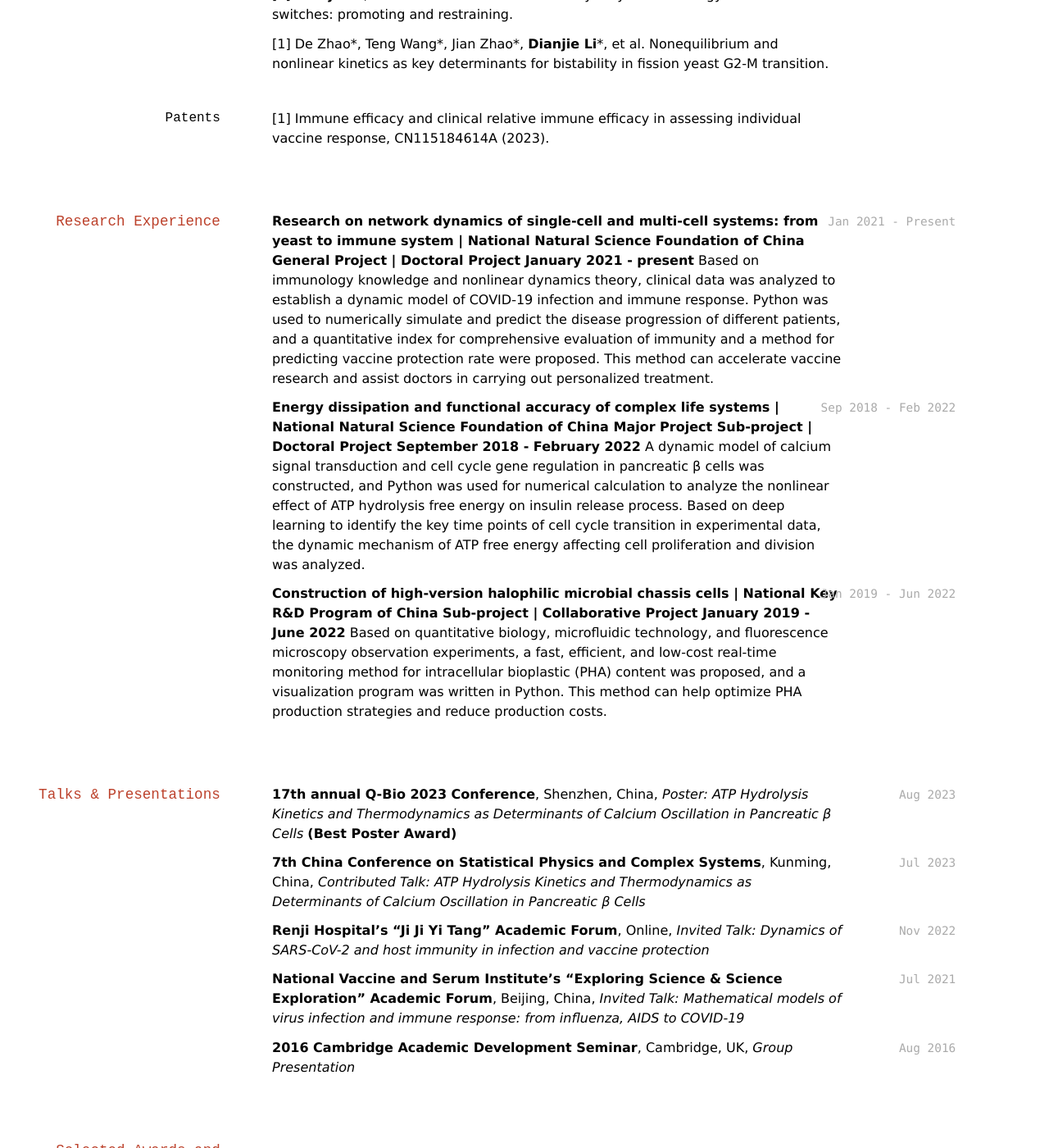
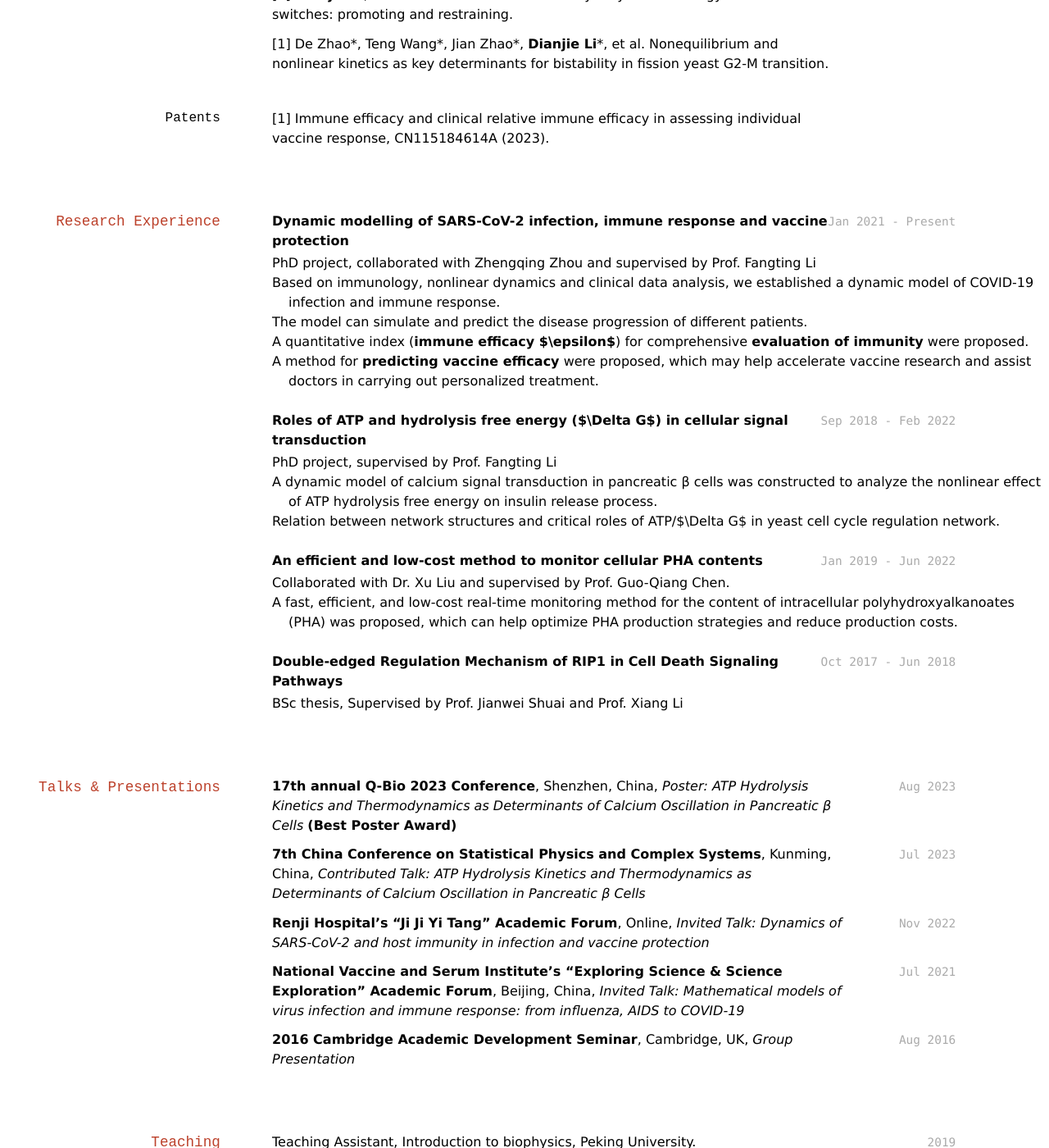
Before and after one commit to EggYouKnow/EggYouKnow.github.io, a Jekyll site: the page built from index.md, in a window 1280 px wide and 1400 px high, scrolled down 1235 px. Shown: the whole window at 82% size. Built offline with Jekyll 4.4.1, drawn with Linux system fonts in a browser that asks for light colours; some of the changed text lies outside the part shown.

Commit message:
Update index.md

```diff
--- a/index.md
+++ b/index.md
@@ -57,14 +58,24 @@ Quantitative biology, bioenergetics, theoretical immunology, and system medicine
 [1] Immune efficacy and clinical relative immune efficacy in assessing individual vaccine response, CN115184614A (2023).
 
 ## Research Experience
-`Jan 2021 - Present` **Research on network dynamics of single-cell and multi-cell systems: from yeast to immune system | National Natural Science Foundation of China General Project | Doctoral Project January 2021 - present**
-Based on immunology knowledge and nonlinear dynamics theory, clinical data was analyzed to establish a dynamic model of COVID-19 infection and immune response. Python was used to numerically simulate and predict the disease progression of different patients, and a quantitative index for comprehensive evaluation of immunity and a method for predicting vaccine protection rate were proposed. This method can accelerate vaccine research and assist doctors in carrying out personalized treatment.
+`Jan 2021 - Present` **Dynamic modelling of SARS-CoV-2 infection, immune response and vaccine protection**
+- PhD project, collaborated with Zhengqing Zhou and supervised by Prof. Fangting Li
+- Based on immunology, nonlinear dynamics and  clinical data analysis, we established a dynamic model of COVID-19 infection and immune response.
+- The model can simulate and predict the disease progression of different patients.
+- A quantitative index (__immune efficacy $\epsilon$__) for comprehensive __evaluation of immunity__ were proposed.
+- A method for __predicting vaccine efficacy__ were proposed, which may help accelerate vaccine research and assist doctors in carrying out personalized treatment.
 
-`Sep 2018 - Feb 2022` **Energy dissipation and functional accuracy of complex life systems | National Natural Science Foundation of China Major Project Sub-project | Doctoral Project September 2018 - February 2022**
-A dynamic model of calcium signal transduction and cell cycle gene regulation in pancreatic β cells was constructed, and Python was used for numerical calculation to analyze the nonlinear effect of ATP hydrolysis free energy on insulin release process. Based on deep learning to identify the key time points of cell cycle transition in experimental data, the dynamic mechanism of ATP free energy affecting cell proliferation and division was analyzed.
+`Sep 2018 - Feb 2022` **Roles of ATP and hydrolysis free energy ($\Delta G$) in cellular signal transduction**
+- PhD project, supervised by Prof. Fangting Li
+- A dynamic model of calcium signal transduction in pancreatic β cells was constructed to analyze the nonlinear effect of ATP hydrolysis free energy on insulin release process.
+- Relation between network structures and critical roles of ATP/$\Delta G$ in yeast cell cycle regulation network.
 
-`Jan 2019 - Jun 2022` **Construction of high-version halophilic microbial chassis cells | National Key R&D Program of China Sub-project | Collaborative Project January 2019 - June 2022**
-Based on quantitative biology, microfluidic technology, and fluorescence microscopy observation experiments, a fast, efficient, and low-cost real-time monitoring method for intracellular bioplastic (PHA) content was proposed, and a visualization program was written in Python. This method can help optimize PHA production strategies and reduce production costs.
+`Jan 2019 - Jun 2022` **An efficient and low-cost method to monitor cellular PHA contents**
+- Collaborated with Dr. Xu Liu and supervised by Prof. Guo-Qiang Chen.
+- A fast, efficient, and low-cost real-time monitoring method for the content of intracellular polyhydroxyalkanoates (PHA) was proposed, which can help optimize PHA production strategies and reduce production costs.
+
+`Oct 2017 - Jun 2018` **Double-edged Regulation Mechanism of RIP1 in Cell Death Signaling Pathways**
+- BSc thesis, Supervised by Prof. Jianwei Shuai and Prof. Xiang Li
 
 ## Talks & Presentations
 `Aug 2023` __17th annual Q-Bio 2023 Conference__, Shenzhen, China, *Poster: ATP Hydrolysis Kinetics and Thermodynamics as Determinants of Calcium Oscillation in Pancreatic β Cells* __(Best Poster Award)__
@@ -76,6 +87,9 @@ Based on quantitative biology, microfluidic technology, and fluorescence microsc
 `Jul 2021` __National Vaccine and Serum Institute's “Exploring Science & Science Exploration” Academic Forum__, Beijing, China, *Invited Talk: Mathematical models of virus infection and immune response: from influenza, AIDS to COVID-19*
 
 `Aug 2016` __2016 Cambridge Academic Development Seminar__, Cambridge, UK, *Group Presentation*
+
+## Teaching
+`2019` Teaching Assistant, Introduction to biophysics, Peking University.
 
 
 ## Selected Awards and Honors
@@ -91,3 +105,9 @@ Based on quantitative biology, microfluidic technology, and fluorescence microsc
 `2017` Honorable Mention in Mathematical Contest in Modeling
 
 `2015` China National Scholarship
+
+## Skills
+
+- __Programing Languages__: Famaliar with Python and Matlab, with a focus on solving Ordinary Differential Equations (ODEs), training deep learning models, and data analysis/visualization.
+
+- __Experimental skills__: Have some experience in time-lapse fluorescence microscopy obervations using microfluidics.
```
Also changed, not shown: other parts of index.md (+2 -1 lines).
